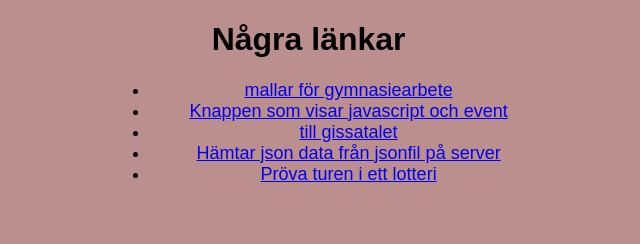
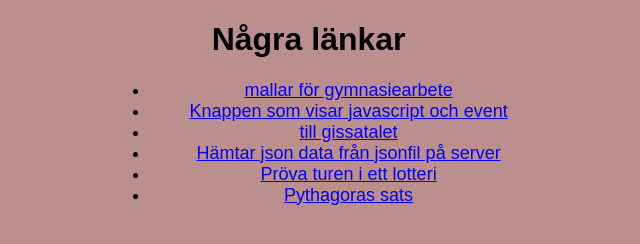
Before and after one commit to jelu000/jelu000.github.io, a plain HTML site: page index.html in a window 1280 px wide. Shown: the whole page, without its empty margins (405-1045 px from the left). Drawn offline with Linux system fonts and the light colour scheme.

Commit message:
Ändrade länk i index

```diff
--- a/index.html
+++ b/index.html
@@ -16,6 +16,7 @@
                 <li><a href="gissa/gissa.html" target="_blank" rel="noopener noreferrer">  till gissatalet</a></li>
                 <li><a href="jsonfil/jsontest.html">Hämtar json data från jsonfil på server</a></li>
                 <li><a href="lotteri_webb/lotteri.html" rel="noopener noreferrer">Pröva turen i ett lotteri</a></li>
+                <li><a href="pythagoras/pytsats.html" rel="noopener noreferrer">Pythagoras sats</a></li>
             </ul>
     </div>
 
```
